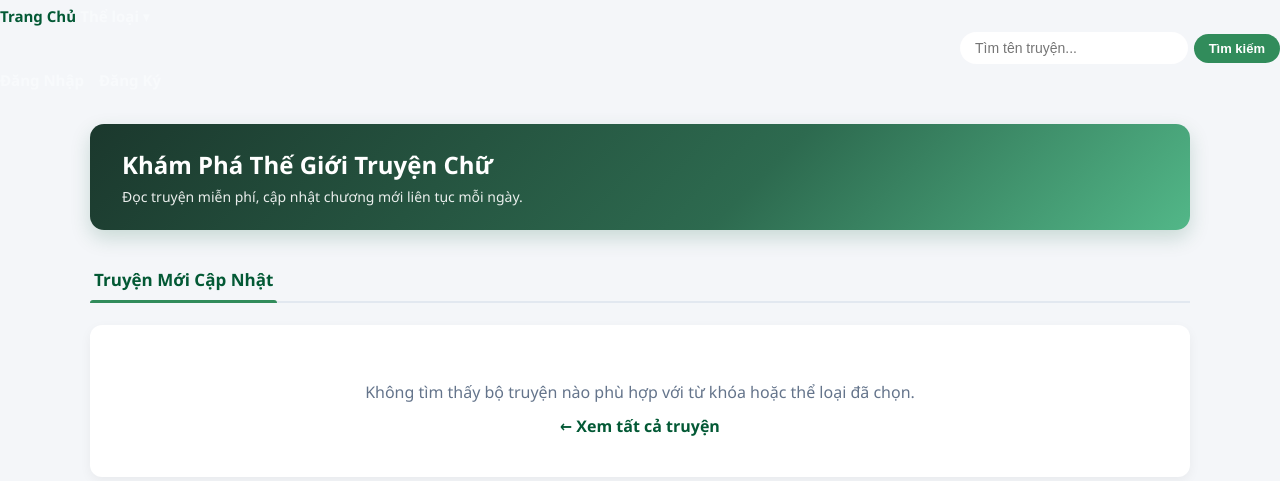
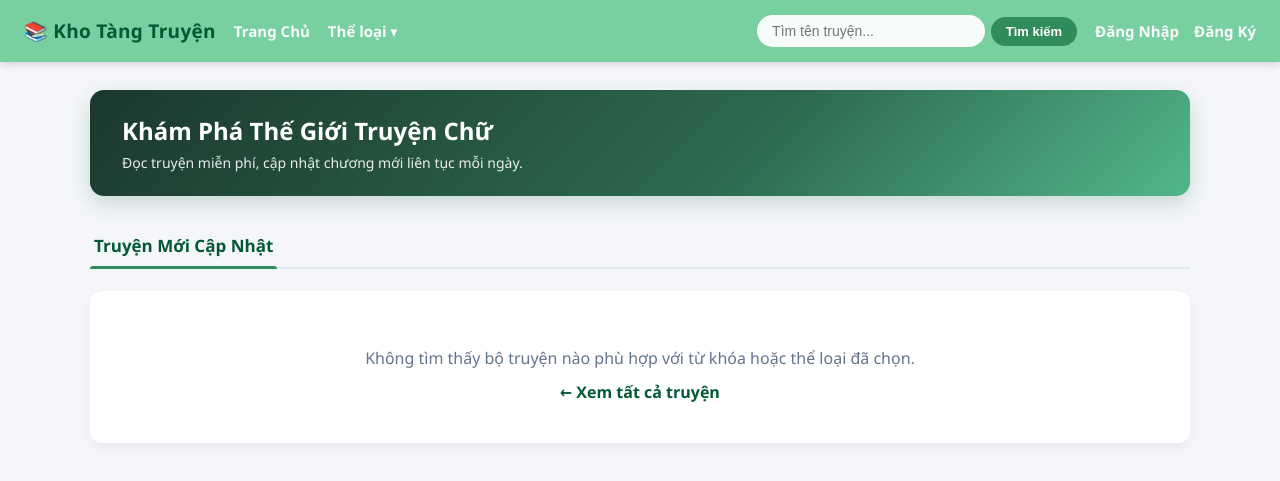
Before and after one commit to moclanngoc83-sudo/node-aws-demo, a Node server app: page / in a window 1280 px wide. Shown: the top 481 px of the page. Run offline with Node 20, Linux system fonts and the light colour scheme; data comes from the database, SQL or seed files in the repository; data that the repository does not hold is empty; some libraries are stand-ins or nearby versions.

Commit message:
Move navbar HTML logo from style block into body in index.ejs

```diff
--- a/views/index.ejs
+++ b/views/index.ejs
@@ -13,11 +13,6 @@
         }
 
         /* --- THANH MENU BAR --- */
-        <div class="nav">
-            <a href="/" style="font-size: 19px; font-weight: 900; color: #035935; display: flex; align-items: center; gap: 7px; letter-spacing: 0.3px;">
-                📚 Kho Tàng Truyện
-            </a>
-            <a href="/">Trang Chủ</a>
         .nav {
             background: #78cfa0;
             padding: 12px 24px;
@@ -498,10 +493,12 @@
 </head>
 <body>
 
-    <!-- Thanh Navigation -->
-    <div class="nav">
-        <a href="/">Trang Chủ</a>
-
+        <!-- Thanh Navigation -->
+        <div class="nav">
+            <a href="/" style="font-size: 19px; font-weight: 900; color: #035935; display: flex; align-items: center; gap: 7px; letter-spacing: 0.3px;">
+                📚 Kho Tàng Truyện
+            </a>
+            <a href="/">Trang Chủ</a>
         <!-- Dropdown Thể loại -->
         <div class="dropdown">
             <span class="dropdown-trigger">Thể loại ▾</span>
```
